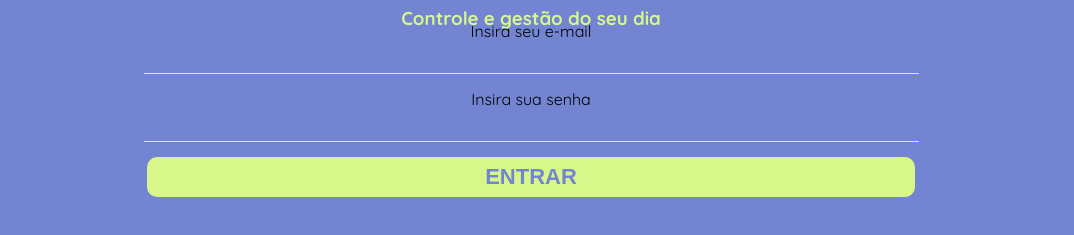
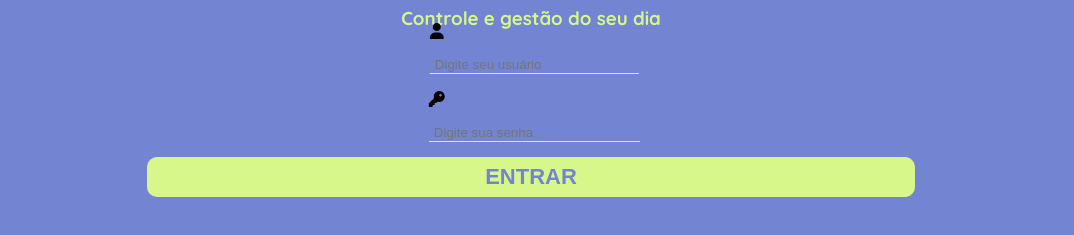
Before and after one commit to marcieleadivincula/everytime, a website: page src/index.html in a window 1280 px wide. Shown: the part 229-464 px from the top of the page, without its empty margins (109-1183 px from the left). Drawn offline with Linux system fonts and the light colour scheme; some packages are replaced by stand-ins of ours.

Commit message:
[branch]mudança de branch

```diff
--- a/src/index.html
+++ b/src/index.html
@@ -3,7 +3,7 @@
 <head>
   <meta charset="utf-8">
   <meta name="viewport" content="width=device-width, initial-scale=1">
-    <title>Welcome to Firebase Hosting</title>
+  <title>everytime</title>
 
   <script src="https://kit.fontawesome.com/bfa4c912f5.js"></script>
   <link rel="stylesheet" type="text/css" href="/css/index.css" media="screen" />
@@ -29,10 +29,14 @@
   </header>
 
   <form class="align-form">
-      <label for="email">Insira seu e-mail</label>
-      <input class="input-login" type="email" name="email" id="email">
-      <label for="password">Insira sua senha</label>
-      <input class="input-login" type="password" name="password" id="password">
+    <div>
+      <i class="fas fa-user"></i>
+      <input class="input-login" type="email" name="email" id="email" placeholder="Digite seu usuário">
+    </div>
+    <div>
+      <i class="fas fa-key"></i>
+      <input class="input-login" type="password" name="password" id="password" placeholder="Digite sua senha">
+    </div>
     <input class="btn-login" type="button" value="ENTRAR">
   </form>
 
```
Also changed, not shown: src/employee-tracker.html (+2 -2 lines). Lines whose indentation alone changed are shown as unchanged.
